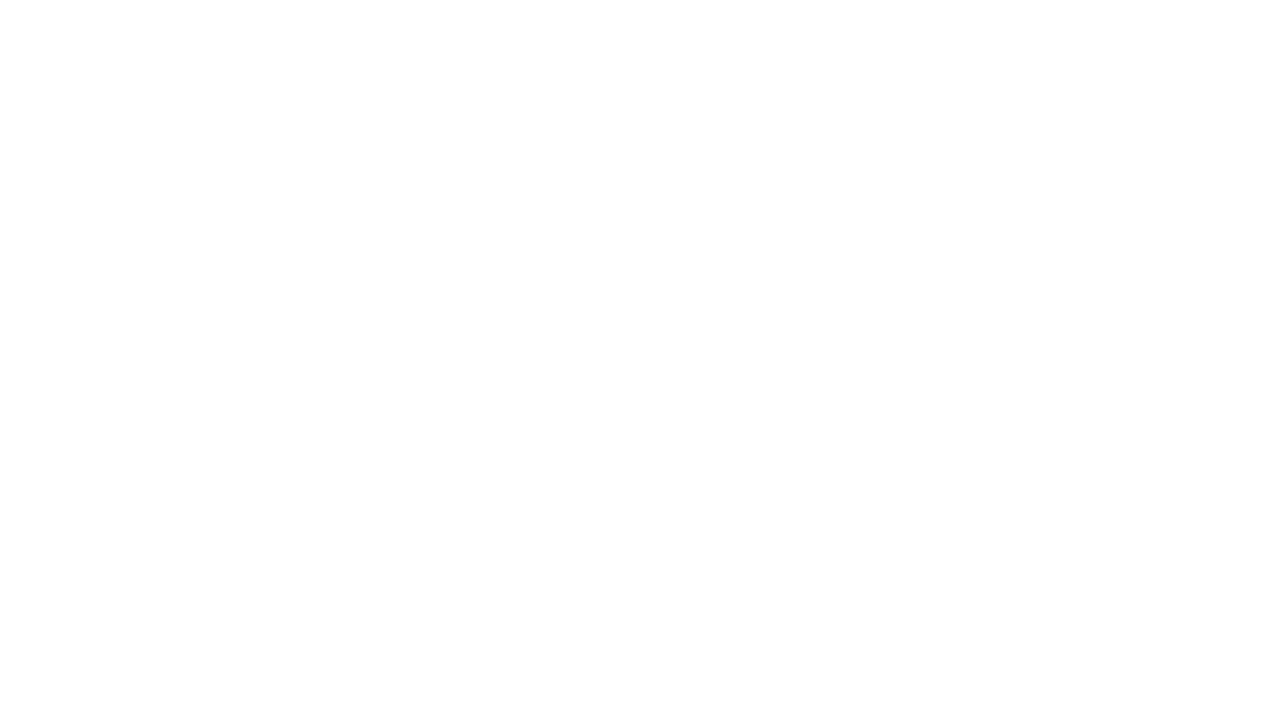
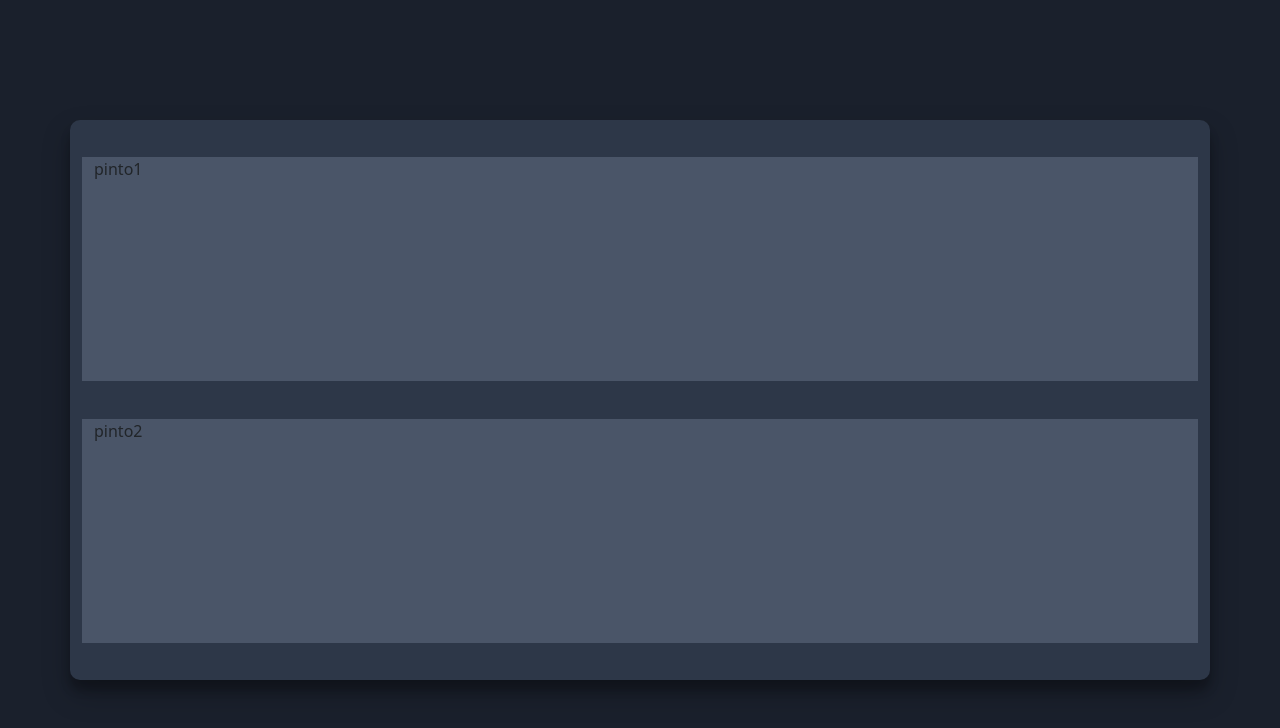
Before and after one commit to rayanlopess/calculator, a plain HTML site: page index.html in a window 1280 px wide. Drawn offline with nearby package versions, Linux system fonts and the light colour scheme.

Commit message:
adicionado algumas coisas

```diff
--- a/index.html
+++ b/index.html
@@ -1,11 +1,34 @@
 <!DOCTYPE html>
 <html lang="pt-br">
+
 <head>
     <meta charset="UTF-8">
     <meta name="viewport" content="width=device-width, initial-scale=1.0">
+    <link href="https://cdn.jsdelivr.net/npm/bootstrap@5.3.8/dist/css/bootstrap.min.css" rel="stylesheet"
+        integrity="sha384-sRIl4kxILFvY47J16cr9ZwB07vP4J8+LH7qKQnuqkuIAvNWLzeN8tE5YBujZqJLB" crossorigin="anonymous">
+    <link rel="stylesheet" href="style.css">
+
+    <link rel="icon" href="/assets/calculator-icon.png">
     <title>Calculadora</title>
 </head>
+
 <body>
+    <div class="container-fluid">
+        <div class="container-escolha container-sm">
+            <div class="container-sm escolhas">
+                <p>pinto1</p>
+            </div>
+            <div class="container-sm escolhas">
+                <p>pinto2</p>
 
+            </div>
+        </div>
+    </div>
+
+    <script src="https://cdn.jsdelivr.net/npm/bootstrap@5.3.8/dist/js/bootstrap.bundle.min.js"
+        integrity="sha384-FKyoEForCGlyvwx9Hj09JcYn3nv7wiPVlz7YYwJrWVcXK/BmnVDxM+D2scQbITxI"
+        crossorigin="anonymous"></script>
+    <script src="/scripts/calculadora.js"></script>
 </body>
+
 </html>
--- a/scripts/calculadora.js
+++ b/scripts/calculadora.js
@@ -0,0 +1,4 @@
+var cu = ajaxPost({
+    oper: "tiposCu",
+
+})
--- /dev/null
+++ b/style.css
@@ -0,0 +1,25 @@
+body{
+    background-color: #1a202c;
+}
+.container-fluid{
+    height: 100vh;
+    display: flex;
+    justify-content: center;
+    align-items: center;
+}
+.container-escolha{
+    background-color: #2d3748;
+    height: 70vh;
+    border-radius: 10px;
+    box-shadow: rgba(0, 0, 0, 0.25) 0px 14px 28px, rgba(0, 0, 0, 0.22) 0px 10px 10px;
+    transition: .3s ease-in-out;
+    display: flex;
+    justify-content: flex-end;
+    align-content: space-evenly;
+    flex-wrap: wrap;
+}
+.escolhas{
+    background-color: #4a5568;
+    height: 40%;
+
+}
```
Also changed, not shown: assets/calculator-icon.png (added), style.scss (deleted).
